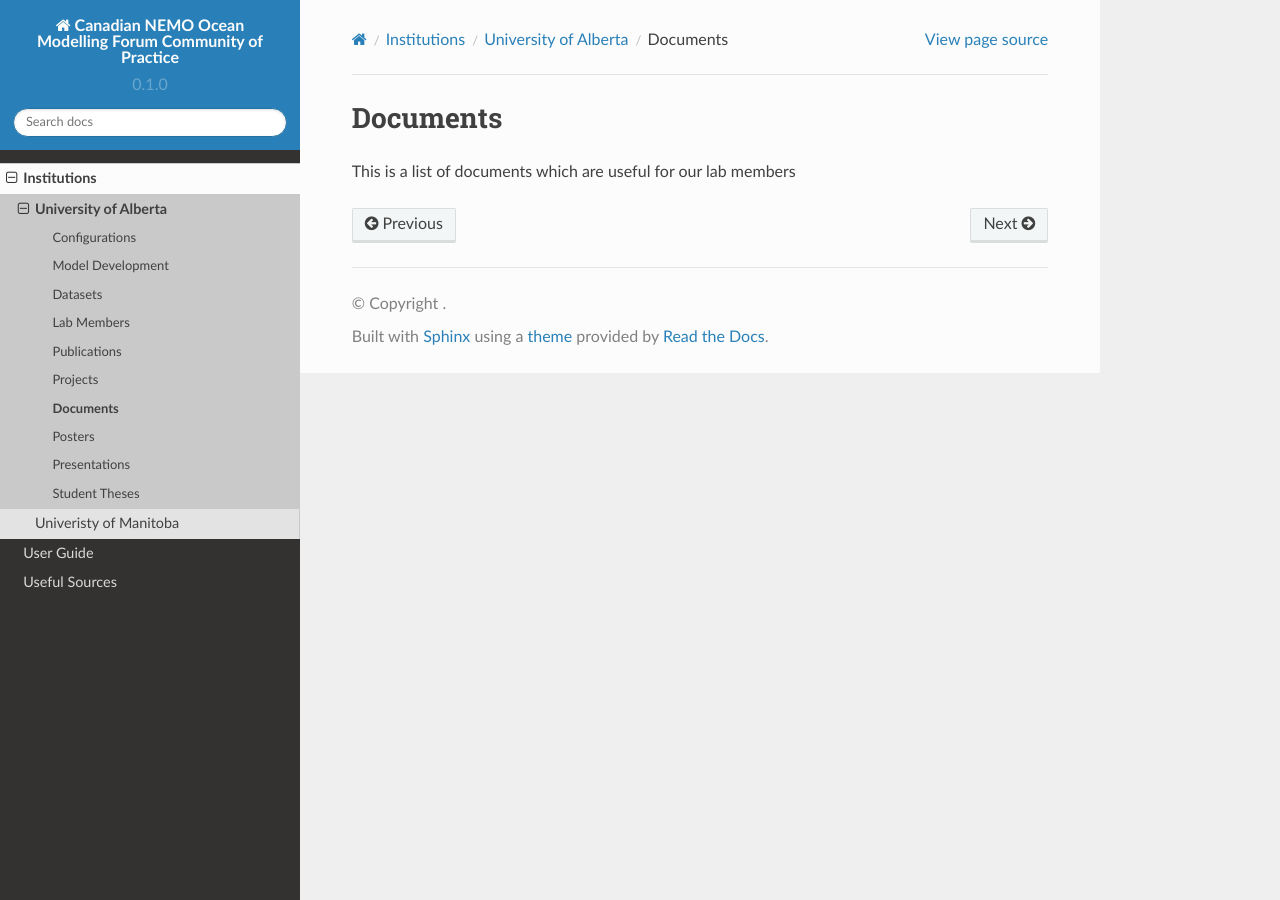
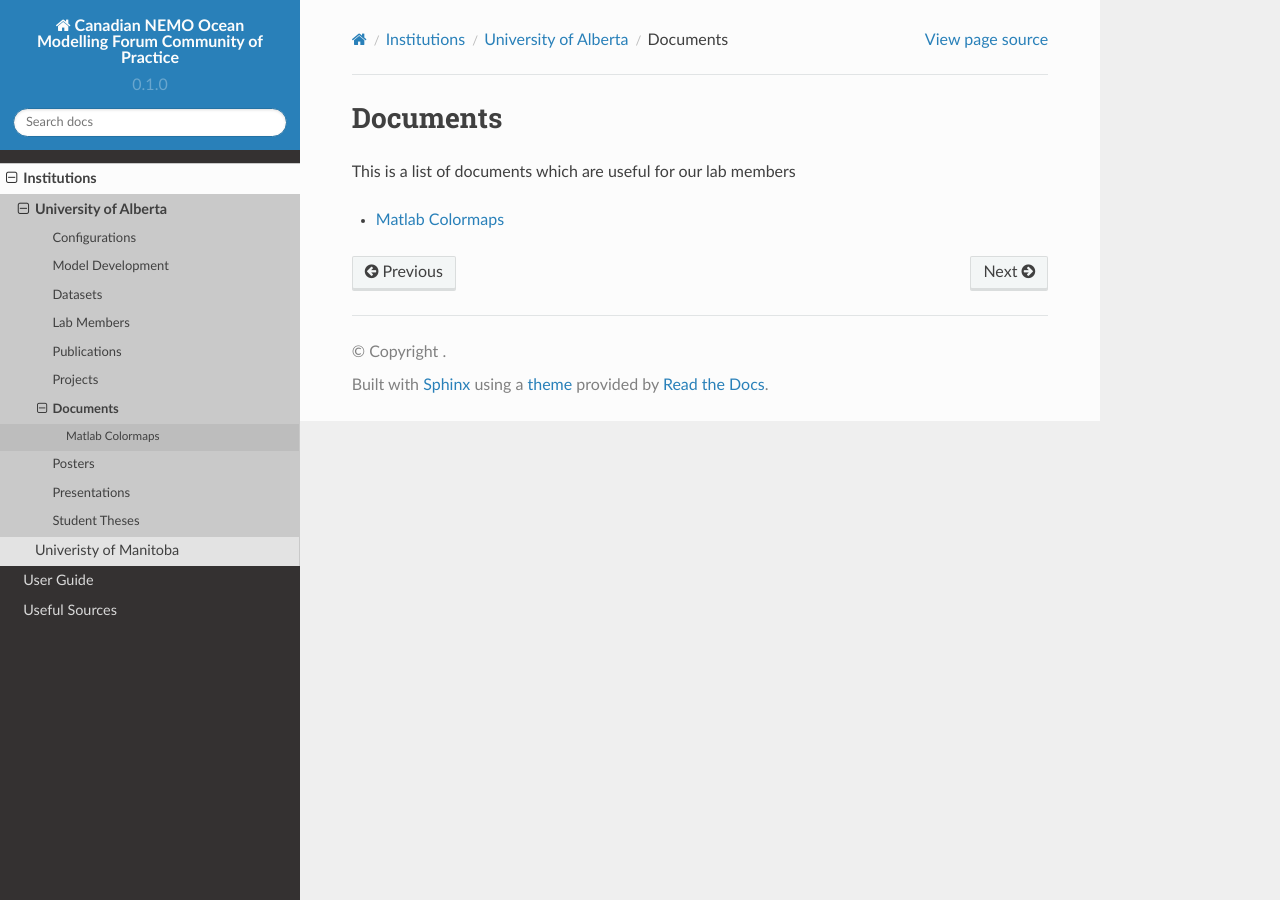
Before and after one commit to UofA-NEMO/Canadian-NEMO-Ocean-Modelling-Forum-Community-of-Practice, a Sphinx documentation site: the page built from docs/Institutions/UofA/Documents/index.rst, in a window 1280 px wide. Built offline with Sphinx 7.4.7 and the Read the Docs theme 2.0.0, drawn with Linux system fonts in a browser that asks for light colours; pages that are not in the unit, such as notebooks, are missing from menus; part of the change alters nothing that is shown.

```diff
--- a/docs/Institutions/UofA/Documents/index.rst
+++ b/docs/Institutions/UofA/Documents/index.rst
@@ -2,3 +2,9 @@ Documents
 ---------
 
 This is a list of documents which are useful for our lab members
+
+
+.. toctree::
+   :maxdepth: 1
+
+   MatlabNCLcolormap
```
